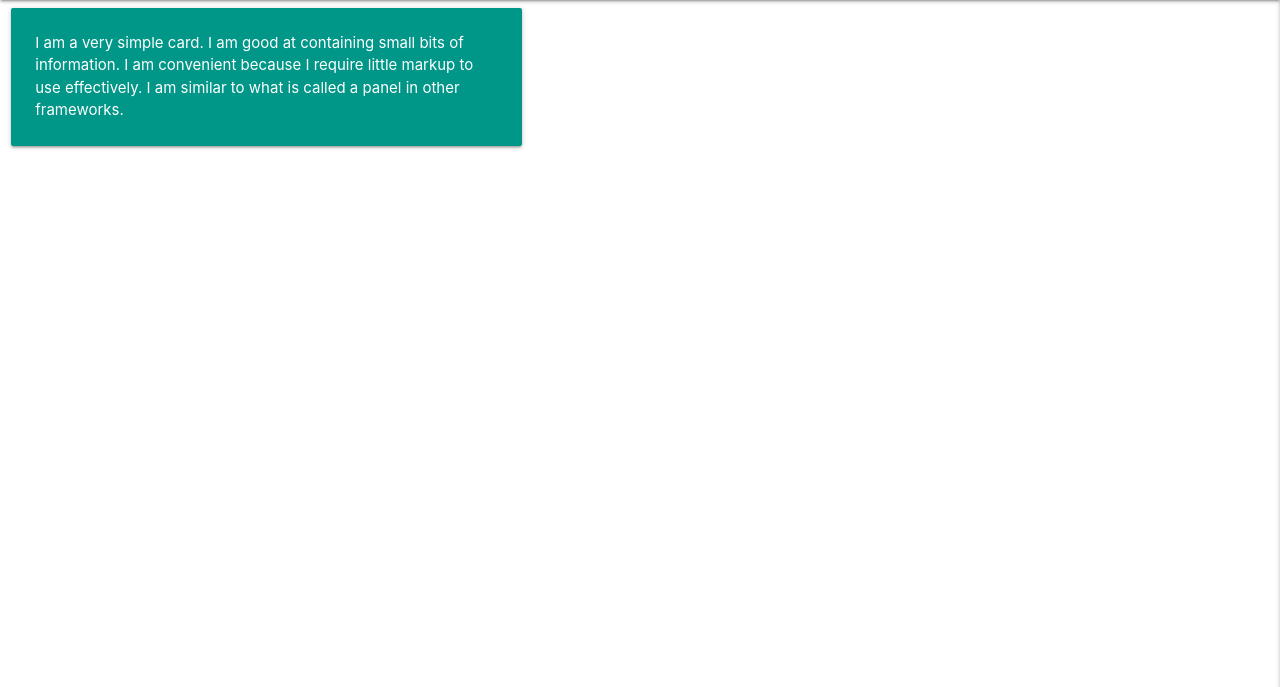
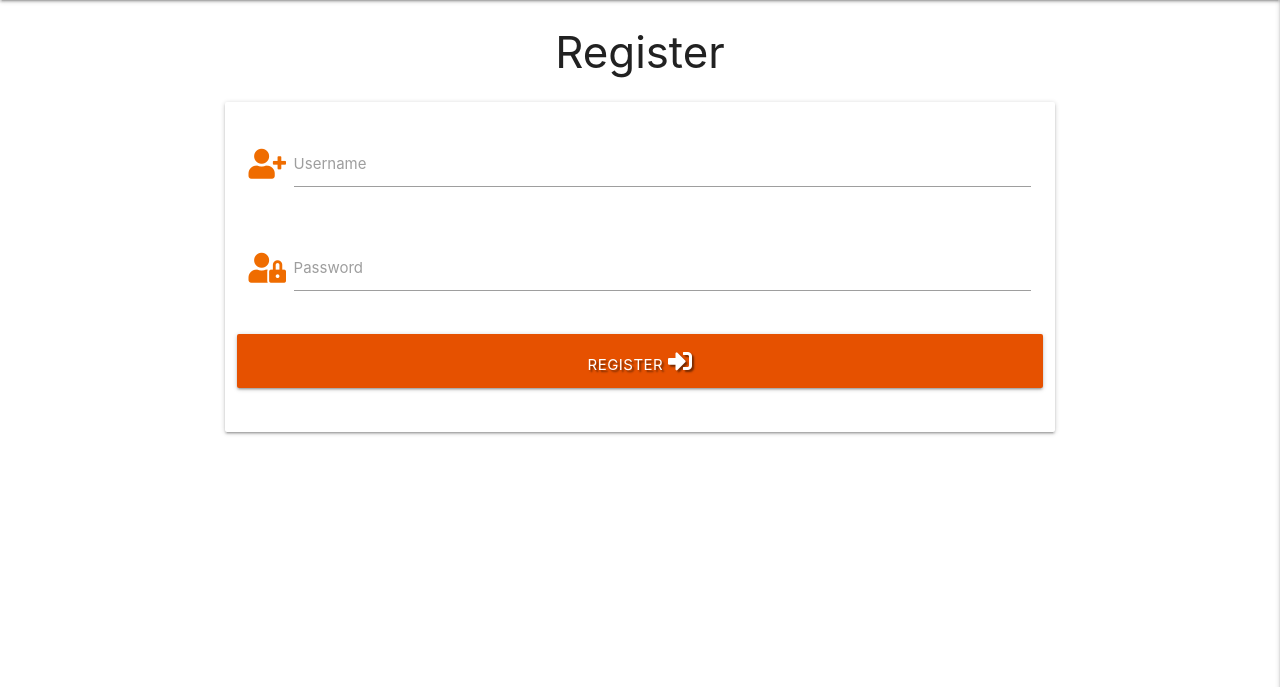
Before and after one commit to AndyB-WHG/sim-setup-world, a Flask app: page /register in a window 1280 px wide. Shown: the part 64-751 px from the top of the page. Run offline with Flask 2, Linux system fonts and the light colour scheme; some libraries are stand-ins or nearby versions.

Commit message:
Feat: added 'Register' form to register template.

```diff
--- a/templates/register.html
+++ b/templates/register.html
@@ -2,15 +2,36 @@
 
 {% block content %}
 
-    <div class="row">
-        <div class="col s12 m5">
-            <div class="card-panel teal">
-                <span class="white-text">I am a very simple card. I am good at containing small bits of information.
-                    I am convenient because I require little markup to use effectively. I am similar to what is called a
-                    panel in other frameworks.
-                </span>
+<h3 class="center-align">Register</h3>
+
+<div class="row">
+    <form class="col s12 m8 offset-m2" method="POST" action="{{ url_for('register') }}">
+        <div class="card-panel">
+            <!-- Username field -->
+            <div class="row">
+                <div class="input-field col s12">
+                    <i class="fas fa-user-plus prefix orange-text text-darken-3"></i>
+                    <input id="username" name="username" type="text" class="validate">
+                    <label for="username">Username</label>
+                </div>
             </div>
+            <!-- Password field -->
+            <div class="row">
+                <div class="input-field col s12">
+                    <i class="fas fa-user-lock prefix orange-text text-darken-3"></i>
+                    <input id="password" name="password" type="password" class="validate">
+                    <label for="password">Password</label>
+                </div>
+            </div>
+            <!-- Register button -->
+            <div class="row">
+                <button type="submit" class="col s12 btn-large orange darken-4 text-shadow">
+                    Register <i class="fas fa-sign-in-alt"></i>
+                </button>
+            </div>
+
         </div>
-    </div>
+    </form>
+</div>
 
 {% endblock %}
```
